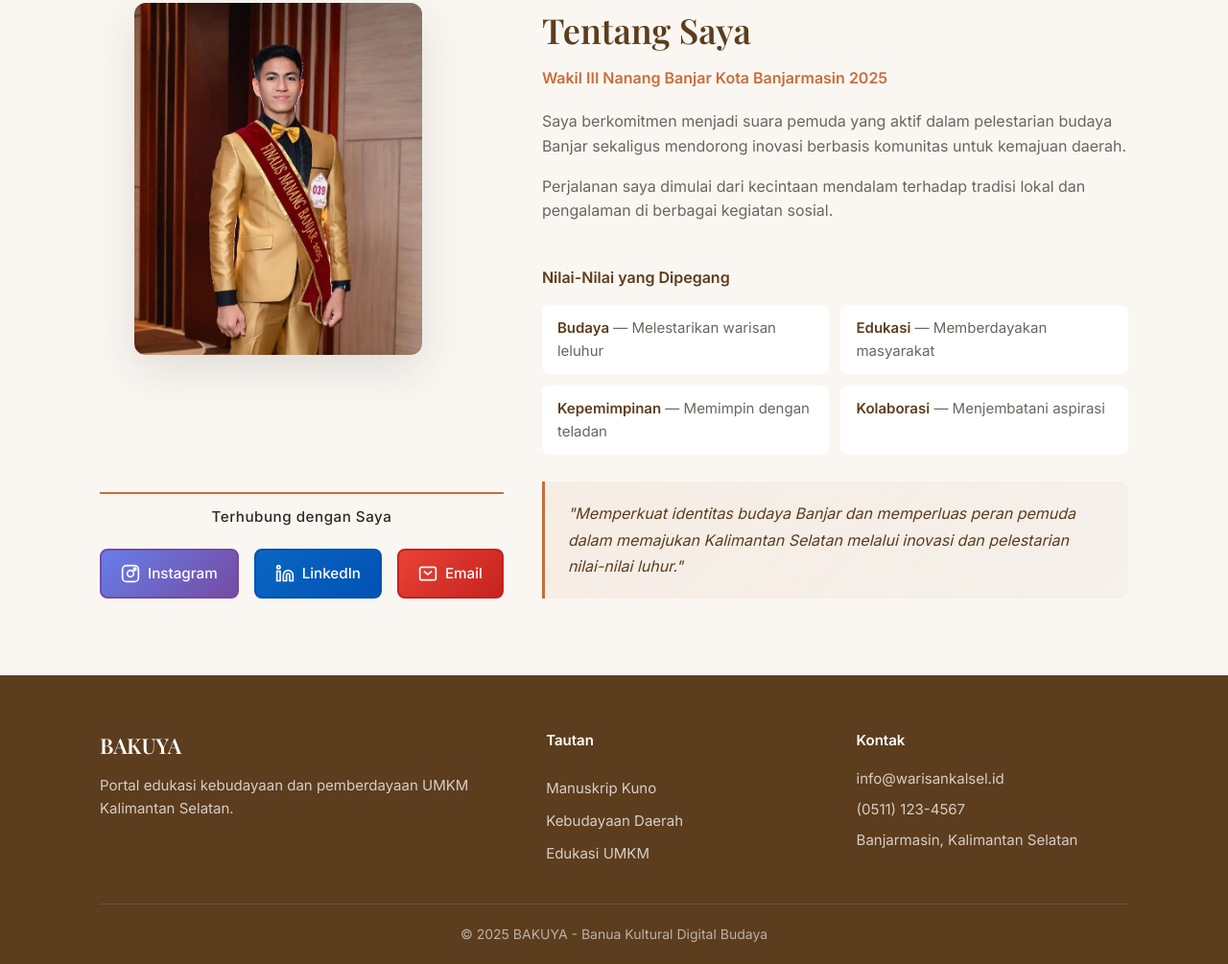
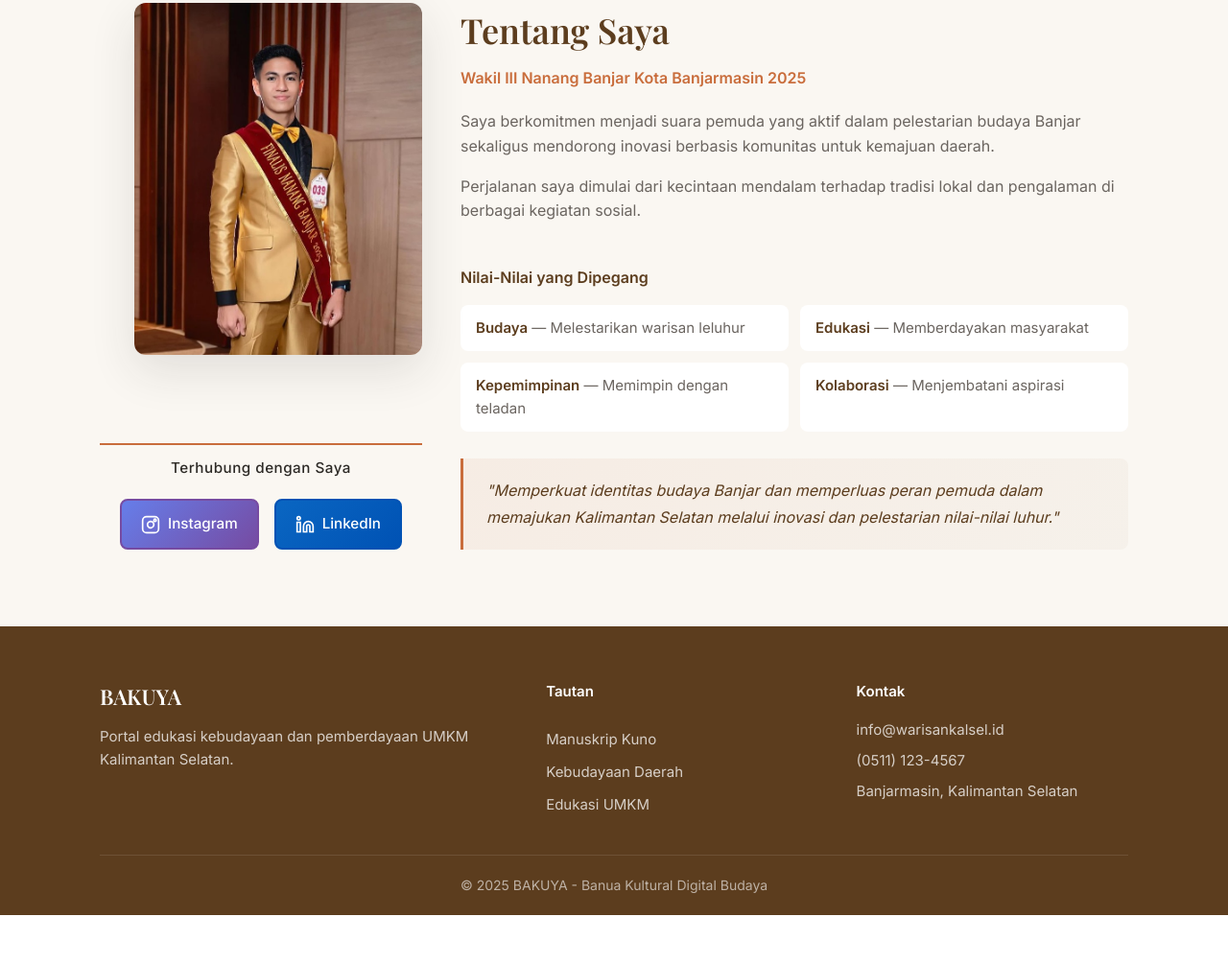
Before and after one commit to Freinz/BanuaKulturalDigitalBudaya, a plain HTML site: page index.html in a window 1280 px wide. Shown: the part 5360-6365 px from the top of the page at 96% size. After the commit the page ends 6314 px from the top, so only its background shows below. Drawn offline with nearby package versions, Linux system fonts and the light colour scheme.

Commit message:
tentang saya update

```diff
--- a/assets/styles.css
+++ b/assets/styles.css
@@ -992,7 +992,6 @@ button { font-family: inherit; cursor: pointer; border: none; background: none;
   color: var(--primary-dark);
   line-height: 1.7;
 }
-
 /* ========================================
    Social Connect
 ======================================== */
@@ -1063,15 +1062,18 @@ button { font-family: inherit; cursor: pointer; border: none; background: none;
   box-shadow: 0 8px 16px rgba(10, 102, 194, 0.3);
 }
 
-.social-btn.gmail {
-  background: linear-gradient(135deg, #EA4335 0%, #C5221F 100%);
+/* Styling untuk tombol Threads */
+.social-btn.threads {
+  background: #000000;
   color: var(--white);
-  border-color: #C5221F;
-}
-
-.social-btn.gmail:hover {
+  border-color: #000000;
+}
+
+.social-btn.threads:hover {
   transform: translateY(-2px);
-  box-shadow: 0 8px 16px rgba(202, 55, 55, 0.3);
+  box-shadow: 0 8px 16px rgba(0, 0, 0, 0.5);
+  background: #1a1a1a;
+  border-color: #1a1a1a;
 }
 
 /* Responsive: Social buttons stacked pada mobile */
@@ -1118,7 +1120,6 @@ button { font-family: inherit; cursor: pointer; border: none; background: none;
     justify-content: flex-start;
   }
 }
-
 /* ========================================
    Modal Overlay
 ======================================== */
--- a/index.html
+++ b/index.html
@@ -771,7 +771,7 @@
                 <p class="social-label">Terhubung dengan Saya</p>
                 <div class="social-buttons">
                   <a
-                    href="https://www.instagram.com"
+                    href="https://www.instagram.com/mhmmdrafiqial/"
                     target="_blank"
                     rel="noopener noreferrer"
                     class="social-btn instagram"
@@ -822,24 +822,25 @@
                     </svg>
                     <span>LinkedIn</span>
                   </a>
-                  <a
-                    href="mailto:info@warisankalsel.id"
-                    class="social-btn gmail"
-                    aria-label="Email"
+                  <!-- <a
+                    href="https://www.threads.net/@mhmmdrafiqial"
+                    target="_blank"
+                    rel="noopener noreferrer"
+                    class="social-btn threads"
+                    aria-label="Threads"
                   >
                     <svg
                       width="20"
                       height="20"
                       viewBox="0 0 24 24"
-                      fill="none"
-                      stroke="currentColor"
-                      stroke-width="2"
-                    >
-                      <rect x="2" y="4" width="20" height="16" rx="2"></rect>
-                      <path d="M7 9l5 4 5-4"></path>
-                    </svg>
-                    <span>Email</span>
-                  </a>
+                      fill="currentColor"
+                    >
+                      <path
+                        d="M12.186 3.5c-2.77 0-4.96.89-6.46 2.46-1.12 1.18-1.8 2.74-2.03 4.58h2.58c.2-1.32.67-2.37 1.42-3.14.98-1.01 2.42-1.52 4.29-1.52 1.74 0 3.11.43 4.06 1.27.88.78 1.33 1.85 1.33 3.17 0 .73-.17 1.38-.51 1.93-.27.44-.68.84-1.21 1.18-.29.19-.63.38-1.02.57-1.5.73-2.25 1.09-2.63 1.35-.77.52-1.36 1.14-1.76 1.86-.4.72-.6 1.54-.6 2.46v.5h2.5v-.5c0-.58.13-1.08.38-1.5.25-.42.64-.78 1.17-1.08.32-.18.93-.48 1.83-.89 1.14-.52 1.98-1.04 2.52-1.56.83-.8 1.25-1.88 1.25-3.22 0-1.93-.65-3.45-1.95-4.54-1.3-1.09-3.11-1.64-5.4-1.64zm-.19 13c-.55 0-1.02.2-1.41.59-.39.39-.59.86-.59 1.41s.2 1.02.59 1.41c.39.39.86.59 1.41.59s1.02-.2 1.41-.59c.39-.39.59-.86.59-1.41s-.2-1.02-.59-1.41c-.39-.39-.86-.59-1.41-.59z"
+                      />
+                    </svg>
+                    <span>Threads</span>
+                  </a> -->
                 </div>
               </div>
             </div>
```
Lines whose indentation alone changed are shown as unchanged.
